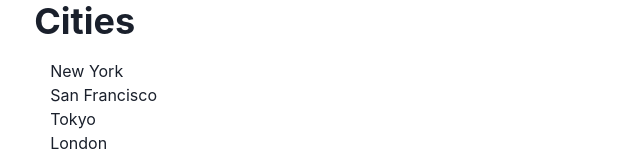
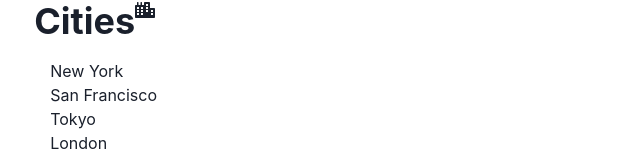
Before and after one commit to kboul/react-18, a React (Vite) app: page / in a window 1280 px wide. Shown: the top 158 px of the page, without its empty margins (319-959 px from the left). Built offline with nearby package versions, Linux system fonts and the light colour scheme.

Commit message:
Adding icons using react-icons lib

```diff
--- a/package.json
+++ b/package.json
@@ -16,6 +16,7 @@
     "framer-motion": "^10.8.5",
     "react": "^18.2.0",
     "react-dom": "^18.2.0",
+    "react-icons": "^4.8.0",
     "styled-components": "^5.3.9"
   },
   "devDependencies": {
--- a/src/App.tsx
+++ b/src/App.tsx
@@ -1,5 +1,7 @@
-import { Container, Stack } from "@chakra-ui/react";
+import { Container, Flex, Stack } from "@chakra-ui/react";
 import { useState } from "react";
+import { FaCity } from "react-icons/fa";
+
 import { Alert, Button, ListGroup } from "./components";
 
 export default function App() {
@@ -13,7 +15,11 @@ export default function App() {
     <Container>
       <Stack spacing={4}>
         <ListGroup
-          heading="Cities"
+          heading={
+            <Flex>
+              Cities <FaCity size="20" />
+            </Flex>
+          }
           items={["New York", "San Francisco", "Tokyo", "London", "Paris"]}
           onSelectItem={handleSelectItem}
         />
--- a/src/components/ListGroup/ListGroup.tsx
+++ b/src/components/ListGroup/ListGroup.tsx
@@ -1,10 +1,10 @@
 import { Heading, UnorderedList } from "@chakra-ui/react";
-import { useState } from "react";
+import { ReactNode, useState } from "react";
 
 import { StyledListItem } from "./styles";
 
 interface ListGroupProps {
-  heading: string;
+  heading: string | ReactNode;
   items: string[];
   onSelectItem: (item: string) => void;
 }
```
Also changed, not shown: 1 other file (tests, documents, lock files or other folders).
